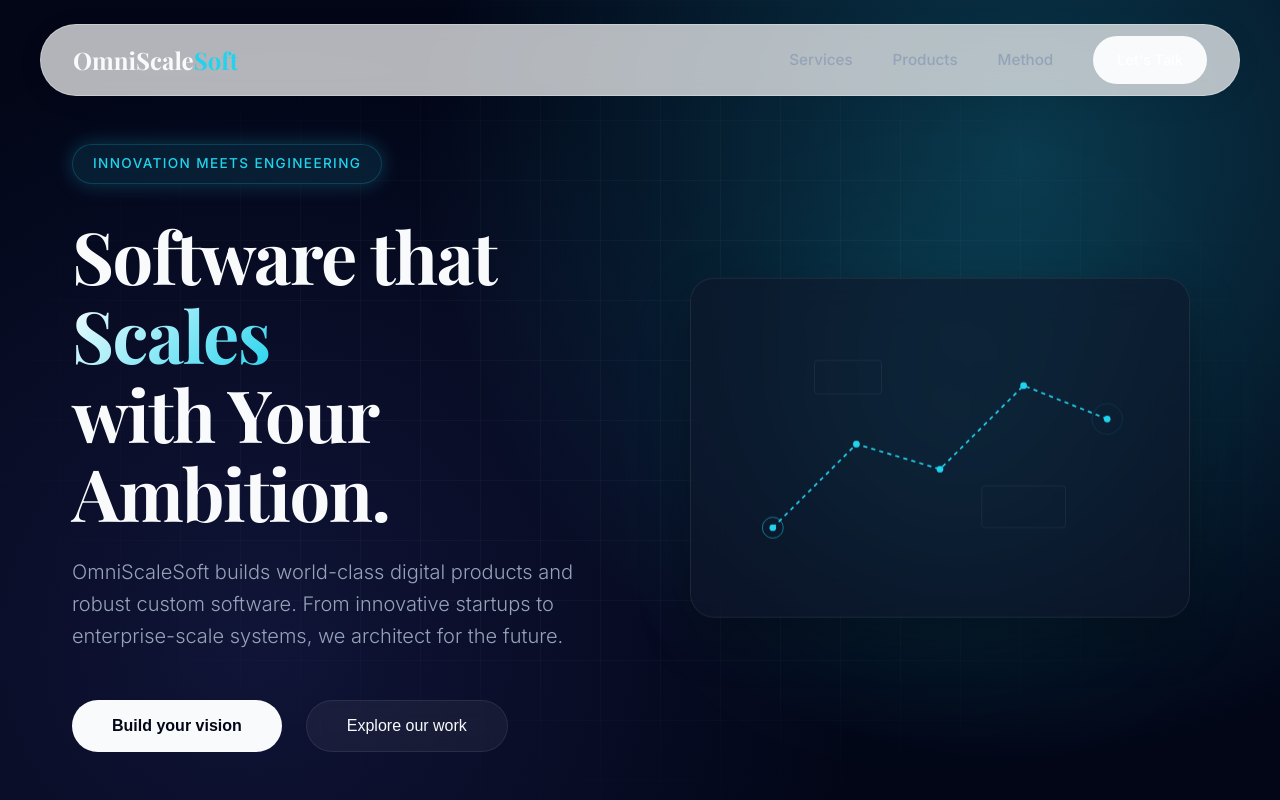
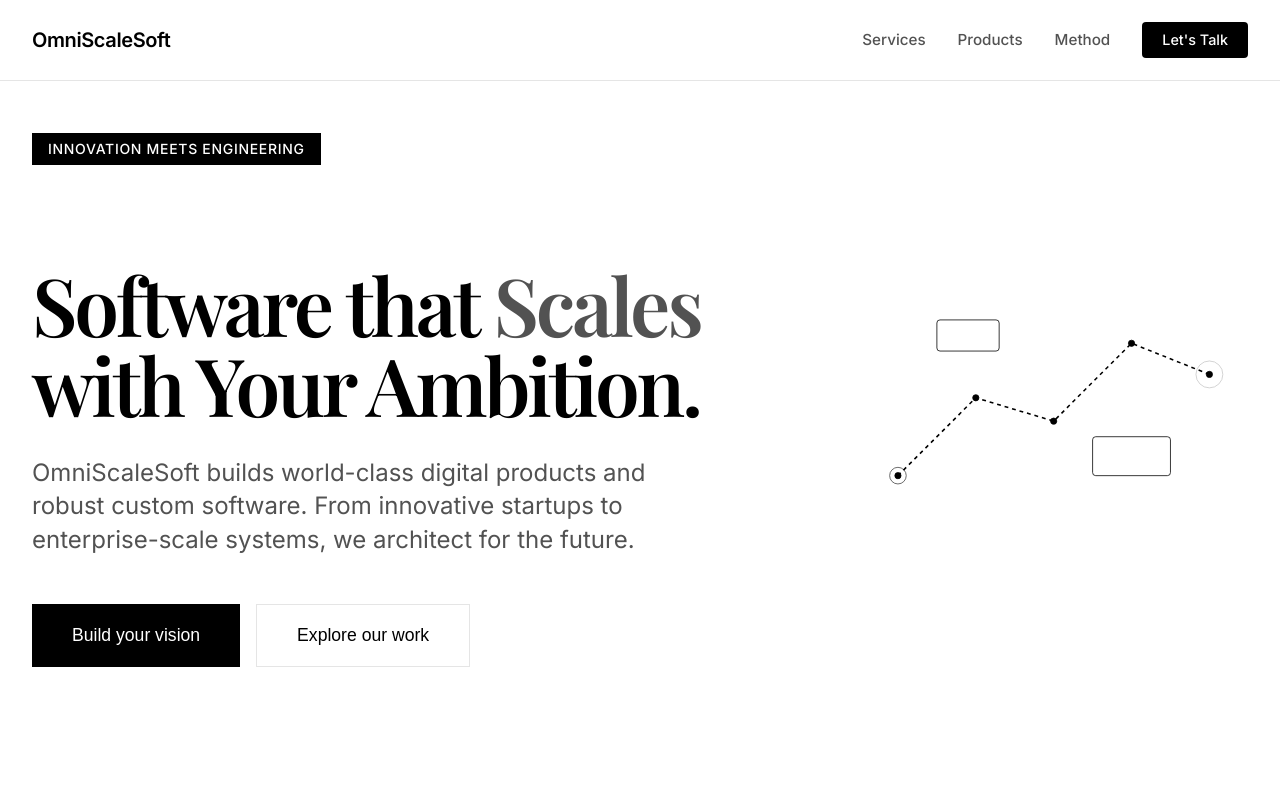
Before and after one commit to SakiburRahmann/omniscalesoft-startup-website, a Next.js app: page / in a window 1280 px wide. Shown: the top 800 px of the page. Built offline with nearby package versions, Linux system fonts and the light colour scheme; a web font is replaced by a local one.

Commit message:
refactor: complete pivot to Swiss International Style design system

```diff
--- a/src/app/globals.css
+++ b/src/app/globals.css
@@ -1,44 +1,42 @@
 :root {
-  --background: #020617;
-  /* Slate 950 - Deepest Blue/Black */
-  --surface: #0f172a;
-  /* Slate 900 - Card Surface */
-  --surface-highlight: #1e293b;
-  /* Slate 800 - Hover State */
-  --text-primary: #f8fafc;
-  /* Slate 50 */
-  --text-secondary: #94a3b8;
-  /* Slate 400 */
-  --accent: #22d3ee;
-  /* Cyan 400 - Electric Pop */
-  --accent-glow: rgba(34, 211, 238, 0.25);
-  --border-color: rgba(255, 255, 255, 0.08);
+  /* Swiss International Palette */
+  --background: #ffffff;
+  --text-primary: #000000;
+  --text-secondary: #525252;
+  /* Neutral Gray */
+  --accent: #000000;
+  /* Authority Black */
+  --surface: #f5f5f7;
+  /* Apple-style light gray */
+  --border-color: #e5e5e5;
 
-  --font-sans: var(--font-inter);
-  --font-serif: var(--font-playfair);
+  /* Typography - Massive & Tight */
+  --font-sans: 'Inter', system-ui, -apple-system, BlinkMacSystemFont, sans-serif;
 
-  --max-width: 1200px;
-  --section-padding: 8rem 2rem;
+  --max-width: 1400px;
+  /* Wider for enterprise feel */
+  --grid-gap: 24px;
 }
 
-* {
-  box-sizing: border-box;
-  padding: 0;
-  margin: 0;
+::selection {
+  background: #000000;
+  color: #ffffff;
 }
 
-html,
-body {
-  max-width: 100vw;
-  overflow-x: hidden;
+html {
+  font-family: var(--font-sans);
+  background: var(--background);
+  color: var(--text-primary);
+  -webkit-font-smoothing: antialiased;
+  -moz-osx-font-smoothing: grayscale;
 }
 
 body {
-  color: var(--text-primary);
-  background: var(--background);
-  font-family: var(--font-sans), system-ui, -apple-system, sans-serif;
-  line-height: 1.6;
-  -webkit-font-smoothing: antialiased;
+  margin: 0;
+  padding: 0;
+  overflow-x: hidden;
+  line-height: 1.2;
+  /* Tighter leading for headlines */
 }
 
 /* Premium Scrollbar */
--- a/src/components/Hero.module.css
+++ b/src/components/Hero.module.css
@@ -1,165 +1,131 @@
 .hero {
-    position: relative;
     min-height: 100vh;
     display: flex;
     align-items: center;
-    padding-top: 6rem;
-    overflow: hidden;
+    border-bottom: 1px solid var(--border-color);
 }
 
-.background {
-    position: absolute;
-    top: 0;
-    left: 0;
-    width: 100%;
-    height: 100%;
-    z-index: -1;
-    background: radial-gradient(circle at 80% 20%, var(--accent-glow) 0%, transparent 50%),
-        radial-gradient(circle at 20% 80%, rgba(99, 102, 241, 0.15) 0%, transparent 50%);
-}
-
-.grid {
-    position: absolute;
-    top: 0;
-    left: 0;
-    width: 100%;
-    height: 100%;
-    background-image:
-        linear-gradient(rgba(255, 255, 255, 0.03) 1px, transparent 1px),
-        linear-gradient(90deg, rgba(255, 255, 255, 0.03) 1px, transparent 1px);
-    background-size: 60px 60px;
-    mask-image: radial-gradient(ellipse at center, black 40%, transparent 80%);
+.background,
+.grid,
+.visual::before {
+    display: none;
+    /* Remove distracting backgrounds */
 }
 
 .container {
     max-width: var(--max-width);
     margin: 0 auto;
     padding: 0 2rem;
-    display: flex;
-    justify-content: space-between;
+    display: grid;
+    grid-template-columns: repeat(12, 1fr);
+    gap: var(--grid-gap);
+    width: 100%;
     align-items: center;
-    gap: 4rem;
-    width: 100%;
 }
 
 .content {
-    flex: 1;
-    max-width: 650px;
+    grid-column: 1 / 8;
 }
 
 .badge {
-    display: inline-flex;
-    align-items: center;
-    padding: 0.5rem 1.25rem;
-    background: rgba(34, 211, 238, 0.1);
-    color: var(--accent);
-    border: 1px solid rgba(34, 211, 238, 0.2);
-    border-radius: 100px;
-    font-size: 0.85rem;
+    display: inline-block;
+    padding: 8px 16px;
+    background: #000;
+    color: #fff;
+    font-size: 14px;
     font-weight: 500;
     margin-bottom: 2rem;
     text-transform: uppercase;
-    letter-spacing: 0.1em;
-    backdrop-filter: blur(8px);
-    box-shadow: 0 0 20px var(--accent-glow);
+    letter-spacing: 0.05em;
 }
 
 .title {
-    font-size: 4.5rem;
-    margin-bottom: 1.5rem;
+    font-size: 5rem;
+    /* Massive */
+    letter-spacing: -0.04em;
+    line-height: 1;
+    font-weight: 600;
     color: var(--text-primary);
-    line-height: 1.1;
-    letter-spacing: -0.02em;
+    margin-bottom: 2rem;
 }
 
 .title span {
-    background: linear-gradient(135deg, #fff 0%, var(--accent) 100%);
-    -webkit-background-clip: text;
-    -webkit-text-fill-color: transparent;
-    position: relative;
+    color: var(--text-secondary);
+    /* Just gray, no gradient */
+    background: none;
+    -webkit-text-fill-color: initial;
 }
 
 .description {
-    font-size: 1.25rem;
+    font-size: 1.5rem;
+    line-height: 1.4;
     color: var(--text-secondary);
     margin-bottom: 3rem;
-    max-width: 540px;
-    font-weight: 300;
+    max-width: 90%;
 }
 
 .actions {
     display: flex;
-    gap: 1.5rem;
+    gap: 1rem;
 }
 
 .primary {
-    background: var(--text-primary);
-    color: var(--background);
-    padding: 1rem 2.5rem;
-    border-radius: 100px;
-    font-size: 1rem;
-    font-weight: 600;
+    background: #000;
+    color: #fff;
+    padding: 1.25rem 2.5rem;
     border: none;
+    font-size: 1.1rem;
+    font-weight: 500;
     cursor: pointer;
-    transition: all 0.3s cubic-bezier(0.25, 0.46, 0.45, 0.94);
+    transition: background 0.2s ease;
 }
 
 .primary:hover {
-    background: var(--accent);
-    color: var(--background);
-    transform: translateY(-2px);
-    box-shadow: 0 4px 30px var(--accent-glow);
+    background: #333;
+    transform: none;
+    box-shadow: none;
 }
 
 .secondary {
-    background: rgba(255, 255, 255, 0.05);
-    color: var(--text-primary);
-    padding: 1rem 2.5rem;
-    border-radius: 100px;
-    font-size: 1rem;
+    background: transparent;
+    color: #000;
+    padding: 1.25rem 2.5rem;
+    border: 1px solid #e5e5e5;
+    font-size: 1.1rem;
     font-weight: 500;
-    border: 1px solid var(--border-color);
     cursor: pointer;
-    backdrop-filter: blur(10px);
-    transition: all 0.3s ease;
+    transition: border-color 0.2s ease;
 }
 
 .secondary:hover {
-    border-color: var(--text-primary);
-    background: rgba(255, 255, 255, 0.1);
+    background: transparent;
+    border-color: #000;
 }
 
 .visual {
-    flex: 1;
+    grid-column: 9 / 13;
     display: flex;
-    justify-content: center;
-    align-items: center;
-    position: relative;
+    justify-content: flex-end;
 }
 
-/* Glass Card for Blueprint */
 .blueprint {
     width: 100%;
-    max-width: 500px;
-    padding: 2.5rem;
-    background: rgba(15, 23, 42, 0.6);
-    border-radius: 24px;
-    border: 1px solid var(--border-color);
-    backdrop-filter: blur(20px);
-    box-shadow: 0 20px 50px rgba(0, 0, 0, 0.3);
-    position: relative;
+    padding: 0;
+    background: transparent;
+    border: none;
+    box-shadow: none;
+    backdrop-filter: none;
 }
 
-/* Glow behind the blueprint */
-.visual::before {
-    content: '';
-    position: absolute;
-    width: 300px;
-    height: 300px;
-    background: var(--accent);
-    filter: blur(100px);
-    opacity: 0.15;
-    z-index: -1;
+/* Make SVG Black */
+.blueprint svg path,
+.blueprint svg circle,
+.blueprint svg rect {
+    stroke: #000 !important;
+}
+
+.blueprint svg circle[fill="var(--accent)"] {
+    fill: #000 !important;
 }
 
 @media (max-width: 1024px) {
--- a/src/components/Navbar.module.css
+++ b/src/components/Navbar.module.css
@@ -1,22 +1,25 @@
 .nav {
     position: fixed;
-    top: 1.5rem;
-    left: 50%;
-    width: calc(100% - 3rem);
-    max-width: var(--max-width);
-    height: 4.5rem;
-    background: rgba(255, 255, 255, 0.7);
-    backdrop-filter: blur(12px);
-    -webkit-backdrop-filter: blur(12px);
-    border: 1px solid rgba(255, 255, 255, 0.3);
-    border-radius: 100px;
+    top: 0;
+    left: 0;
+    width: 100%;
+    height: 80px;
+    background: rgba(255, 255, 255, 0.95);
+    backdrop-filter: blur(10px);
+    border: none;
+    border-bottom: 1px solid var(--border-color);
+    border-radius: 0;
     display: flex;
     align-items: center;
     z-index: 1000;
-    box-shadow: 0 4px 30px rgba(0, 0, 0, 0.05);
+    transform: none !important;
+    /* Override inline styles if needed */
+    box-shadow: none;
 }
 
 .container {
+    max-width: var(--max-width);
+    margin: 0 auto;
     width: 100%;
     padding: 0 2rem;
     display: flex;
@@ -25,21 +28,20 @@
 }
 
 .logo {
-    font-family: var(--font-serif);
-    font-size: 1.5rem;
-    font-weight: 700;
-    color: var(--text-primary);
-    display: flex;
-    align-items: center;
+    font-family: var(--font-sans);
+    font-size: 1.25rem;
+    font-weight: 600;
+    color: #000;
+    letter-spacing: -0.02em;
 }
 
 .logo span {
-    color: var(--accent);
+    color: #000;
 }
 
 .links {
     display: flex;
-    gap: 2.5rem;
+    gap: 2rem;
     align-items: center;
 }
 
@@ -47,33 +49,28 @@
     font-size: 0.95rem;
     font-weight: 500;
     color: var(--text-secondary);
-    transition: color 0.3s ease;
+    transition: color 0.2s ease;
 }
 
 .links a:hover {
-    color: var(--accent);
+    color: #000;
 }
 
 .links .button {
-    background: var(--text-primary);
+    background: #000;
     color: #fff;
-    padding: 0.75rem 1.5rem;
-    border-radius: 50px;
+    padding: 0.6rem 1.25rem;
+    border-radius: 4px;
+    /* Slightly squared */
     font-size: 0.9rem;
-    transition: transform 0.3s ease, background 0.3s ease;
+    font-weight: 500;
+    transition: background 0.2s ease;
 }
 
 .links .button:hover {
-    background: var(--accent);
-    transform: translateY(-2px);
+    background: #333;
+    transform: none;
     color: #fff;
-}
-
-@media (max-width: 768px) {
-    .links {
-        display: none;
-        /* Mobile menu needed later */
-    }
 }
 
 @media (max-width: 768px) {
@@ -88,7 +85,7 @@
     .nav {
         flex-direction: column;
         height: auto;
-        min-height: 4.5rem;
+        min-height: 80px;
     }
 }
 
@@ -105,7 +102,7 @@
 .bar {
     width: 24px;
     height: 2px;
-    background: var(--text-primary);
+    background: #000;
     transition: all 0.3s ease;
 }
 
@@ -122,23 +119,20 @@
     top: 100%;
     left: 0;
     width: 100%;
-    background: rgba(255, 255, 255, 0.95);
-    backdrop-filter: blur(12px);
-    border-radius: 20px;
-    margin-top: 1rem;
+    background: #fff;
+    border-bottom: 1px solid var(--border-color);
     overflow: hidden;
     display: flex;
     flex-direction: column;
     align-items: center;
-    border: 1px solid rgba(255, 255, 255, 0.3);
-    box-shadow: 0 10px 40px rgba(0, 0, 0, 0.1);
 }
 
 .mobileMenu a {
     padding: 1.5rem;
     width: 100%;
     text-align: center;
-    border-bottom: 1px solid rgba(0, 0, 0, 0.05);
+    border-bottom: 1px solid var(--border-color);
     font-size: 1.1rem;
     font-weight: 500;
+    color: #000;
 }
--- a/src/components/Navbar.tsx
+++ b/src/components/Navbar.tsx
@@ -10,9 +10,9 @@ export default function Navbar() {
 
     return (
         <motion.nav
-            initial={{ y: -100, x: "-50%" }}
-            animate={{ y: 0, x: "-50%" }}
-            transition={{ duration: 0.6, ease: [0.22, 1, 0.36, 1] }}
+            initial={{ opacity: 0, y: -20 }}
+            animate={{ opacity: 1, y: 0 }}
+            transition={{ duration: 0.5, ease: "easeOut" }}
             className={styles.nav}
         >
             <div className={styles.container}>
```
